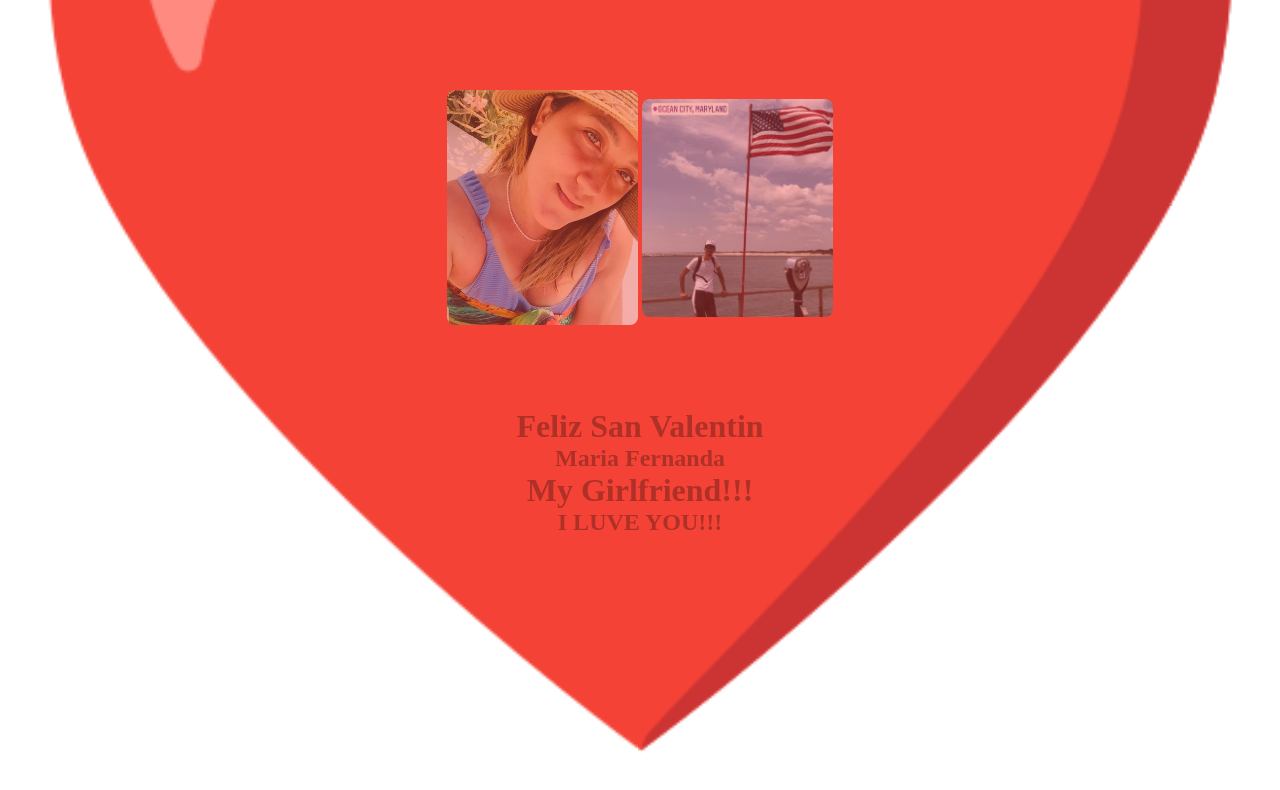
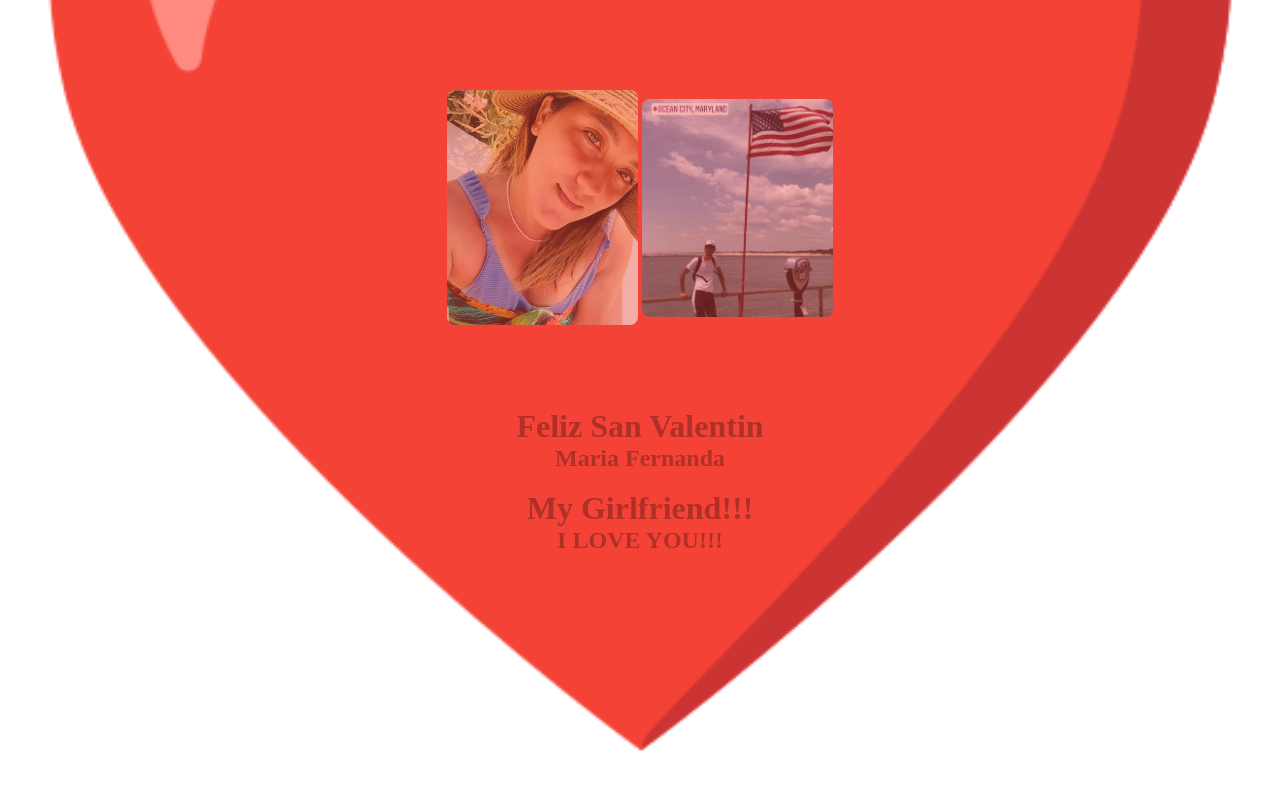
Before and after one commit to alexelpoeta24/webmafer, a plain HTML site: page index.html in a window 1280 px wide. Both pictures are taken after a click on the button "Play". Drawn offline with Linux system fonts and the light colour scheme.

Commit message:
Update index.html

```diff
--- a/index.html
+++ b/index.html
@@ -40,7 +40,9 @@
     </div>
      <h1 id="msj" class="none">Feliz San Valentin</h1>
     <h2 id="msj0" class="none">Maria Fernanda</h2>
+    <br>
     <h1 id="msj1" class="none">My Girlfriend!!!</h1>
-    <h2 id="msj2" class="none">I LUVE YOU!!! </h2>
+    <h2 id="msj2" class="none">I LOVE YOU!!! </h2>
+
   </body>
 </html>
```
